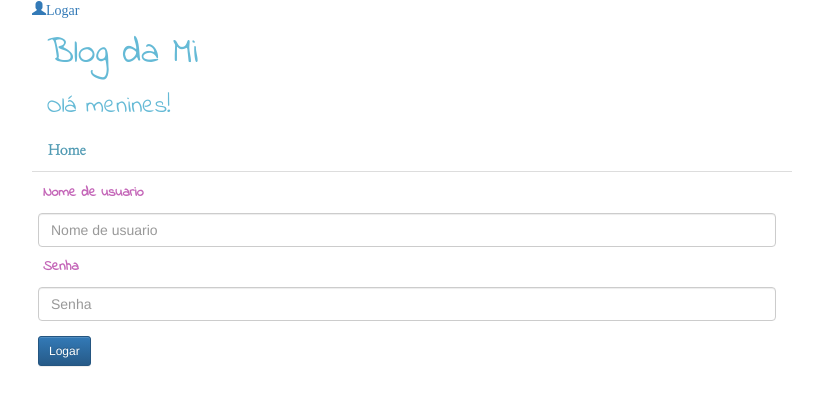
After one commit to xxMirella/Teste, a Django app: template blog/templates/blog/login.html in a window 1280 px wide. The commit adds this page. Shown: the top 406 px of the page, without its empty margins (38-861 px from the left). Run offline with Django 3.2, Linux system fonts and the light colour scheme; the template is opened without the code that fills it, so the values that code supplies are empty; some libraries are stand-ins or nearby versions.

Commit message:
Criação de autenticação de usuario.

```diff
--- a/blog/models.py
+++ b/blog/models.py
@@ -3,6 +3,7 @@ from __future__ import unicode_literals
 
 from django.db import models
 from django.utils import timezone
+from django import forms
 
 # Create your models here.
 
--- a/blog/static/css/blog.css
+++ b/blog/static/css/blog.css
@@ -42,5 +42,34 @@
 
  .icone {
     position: absolute;
-    right:10%;
+    left:50%;
  }
+
+ .label1 {
+    color: C466B8;
+    font-family: 'Indie Flower', cursive;
+ }
+
+ .label2{
+    color: C466B8;
+    font-family: 'Indie Flower', cursive;
+    margin-top: 5px;
+
+ }
+
+ .form-group {
+    padding: 6px;
+ }
+
+ label{
+    padding: 5px
+ }
+
+ button {
+    margin-top: 15px;
+ }
+
+ .icone2 {
+    position: absolute;
+    left:45%;
+ }
--- a/blog/templates/blog/base.html
+++ b/blog/templates/blog/base.html
@@ -11,7 +11,12 @@
     <body>
         <div class="container">
             <div class="headers">
-                <a href="{% url 'novo_post' %}" class="icone"><span class="glyphicon glyphicon-plus">Post</span></a>
+                {% if user.is_authenticated %}
+                    <a href="{% url 'novo_post' %}" class="icone"><span class="glyphicon glyphicon-plus">Post</span></a>
+                    <a href="{% url 'logar' %}"class="icone"><span class="glyphicon glyphicon-off">Sair</span></a>
+                {% else %}
+                    <a href="{% url 'logar' %}" class="icone-logar"><span class="glyphicon glyphicon-user">Logar</span></a>
+                {% endif %}
                 <div class="container">
                     <h1>Blog da Mi</h1>
                     <h3>Olá menines!</h3>
--- a/blog/templates/blog/detalhes_post.html
+++ b/blog/templates/blog/detalhes_post.html
@@ -13,6 +13,9 @@
         <h1 class="details">{{posts.titulo}}</h1>
       </div>
       <p>{{posts.text}}</p>
+      {% if user.is_authenticated %}
+        <a class="btn btn-default" href="{% url 'editar' pk=posts.pk %}"><span class="glyphicon glyphicon-pencil"></span></a>
+      {% endif %}
     </div>
   </div>
 </div>
--- /dev/null
+++ b/blog/templates/blog/login.html
@@ -0,0 +1,24 @@
+{% extends 'blog/base.html' %}
+
+{% block title %}Log-in{% endblock %}
+
+{% block content %}
+  <form action="." method="post">
+    <div class="container">
+      <div class="row">
+        <div class="col-md-8">
+          <div class="form-group">
+            {% csrf_token %}
+            <label class="label1">Nome de usuario</label>
+            <input type="text" class="form-control" placeholder="Nome de usuario" aria-describedby="basic-addon1">
+            <label class="label2">Senha</label>
+            <input type="password" class="form-control" placeholder="Senha" aria-describedby="basic-addon1">
+            <div>
+              <button type="submit" class="btn btn-primary btn-sm" value="Logar">Logar</button>
+            </div>
+          </div>
+        </div>
+      </div>
+    </div>
+  </form>
+{%  endblock %}
--- a/blog/urls.py
+++ b/blog/urls.py
@@ -1,4 +1,5 @@
 from django.conf.urls import url
+from django.contrib.auth import views as auth_views
 
 from . import views
 
@@ -6,5 +7,7 @@ from . import views
 urlpatterns = [
     url(r'^$', views.lista_posts, name='lista_posts'),
     url(r'^post/(?P<pk>\d+)/$', views.detalhes_post, name='detalhes_post'),
-    url(r'^post/$', views.novo_post, name='novo_post')
+    url(r'^post/$', views.novo_post, name='novo_post'),
+    url(r'^post/(?P<pk>\d+)/editar/$', views.editar_post, name='editar'),
+    url(r'^logar/$', auth_views.login, {'template_name': 'blog/login.html'}, name='logar')
 ]
--- a/mysite/urls.py
+++ b/mysite/urls.py
@@ -19,4 +19,5 @@ from django.contrib import admin
 urlpatterns = [
     url(r'^admin/', admin.site.urls),
     url(r'', include('blog.urls'))
+
 ]
```
Also changed, not shown: blog/forms.py (+8 -0 lines), blog/templates/blog/form.html (+12 -6 lines), blog/views.py (+47 -1 lines), mysite/settings.py (+10 -10 lines).
